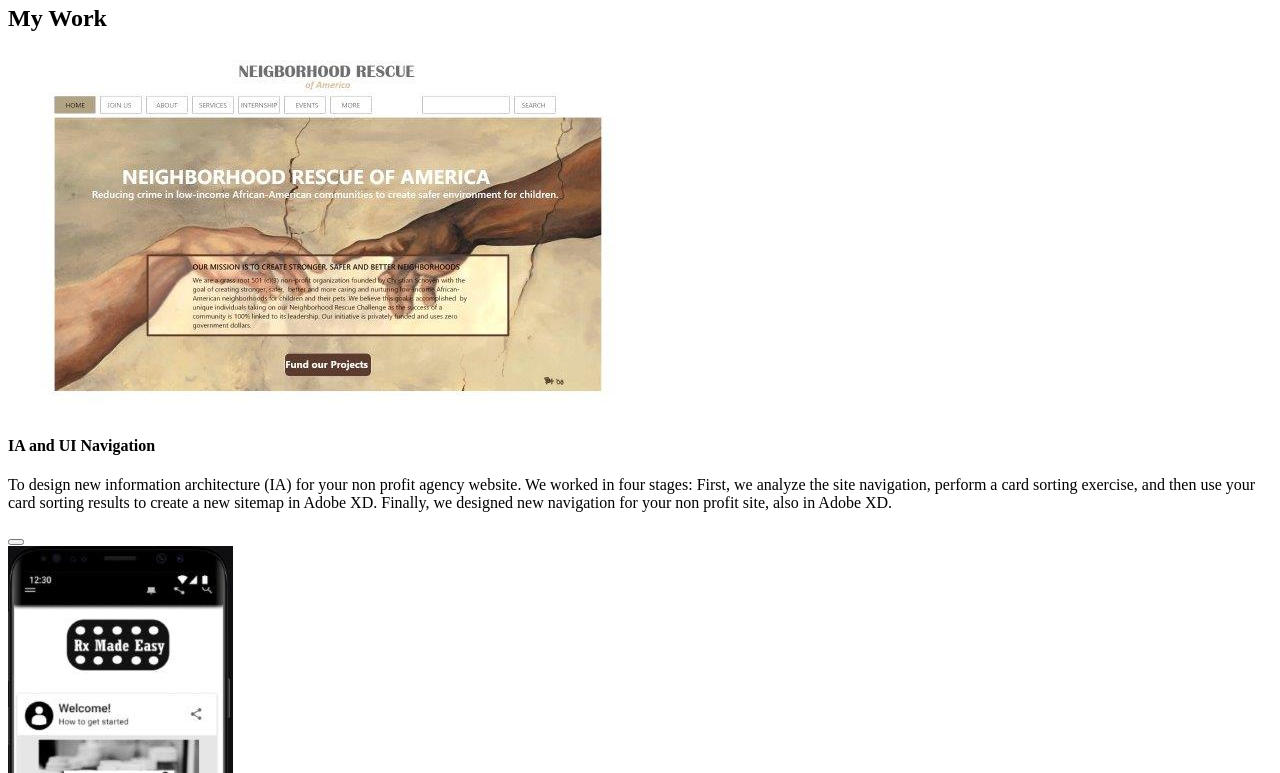
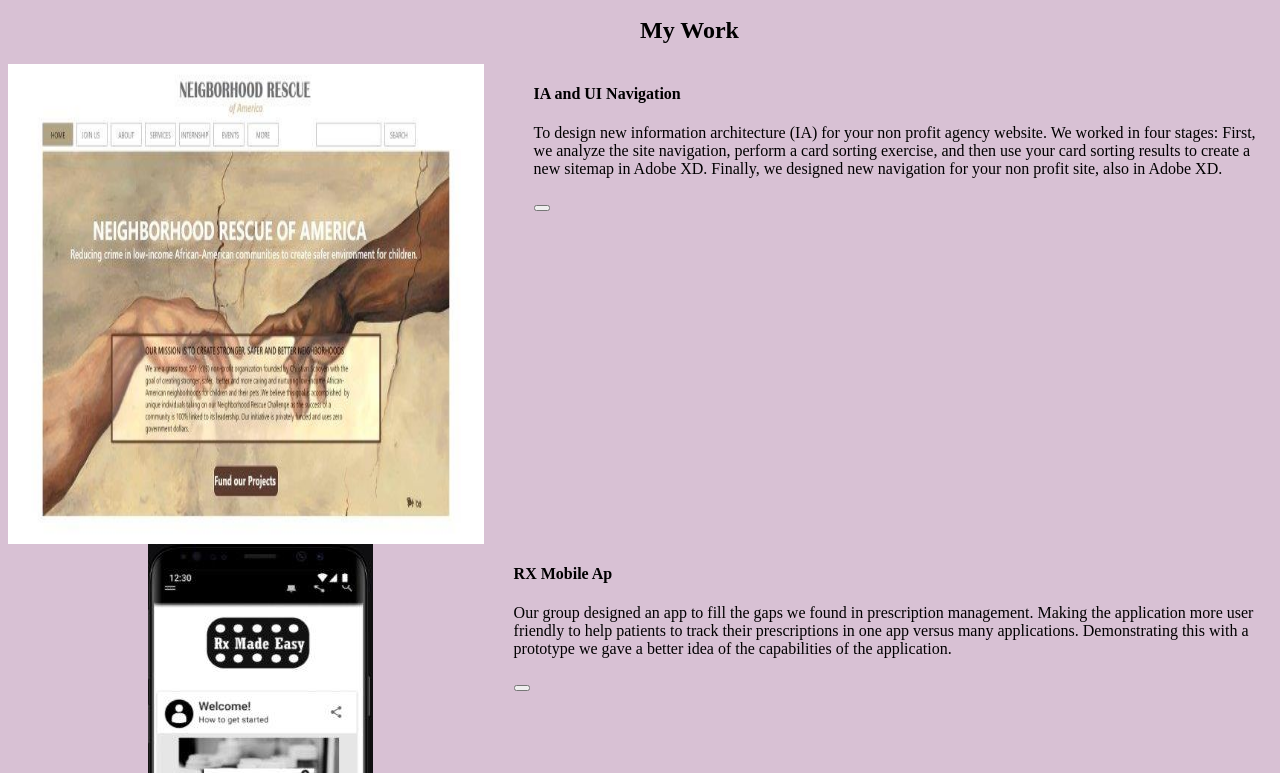
Before and after one commit to Betelehem001/HW-18-Work-page, a plain HTML site: page index.html in a window 1280 px wide. Shown: the part 75-848 px from the top of the page. Drawn offline with Linux system fonts and the light colour scheme.

Commit message:
New folder 2

```diff
--- a/index - Work.html
+++ b/index.html
@@ -2,7 +2,7 @@
 <html lang="en">
 
 <head>
-    <link rel="stylesheet" href="../css - Copy/index work.css">
+    <link rel="stylesheet" href="../index.css">
     <meta charset="UTF-8">
     <meta name="viewport" content="width= <device-width>, initial-scale=1.0">
     <title>Document</title>
```
Also changed, not shown: index.css (renamed from index work.css).
